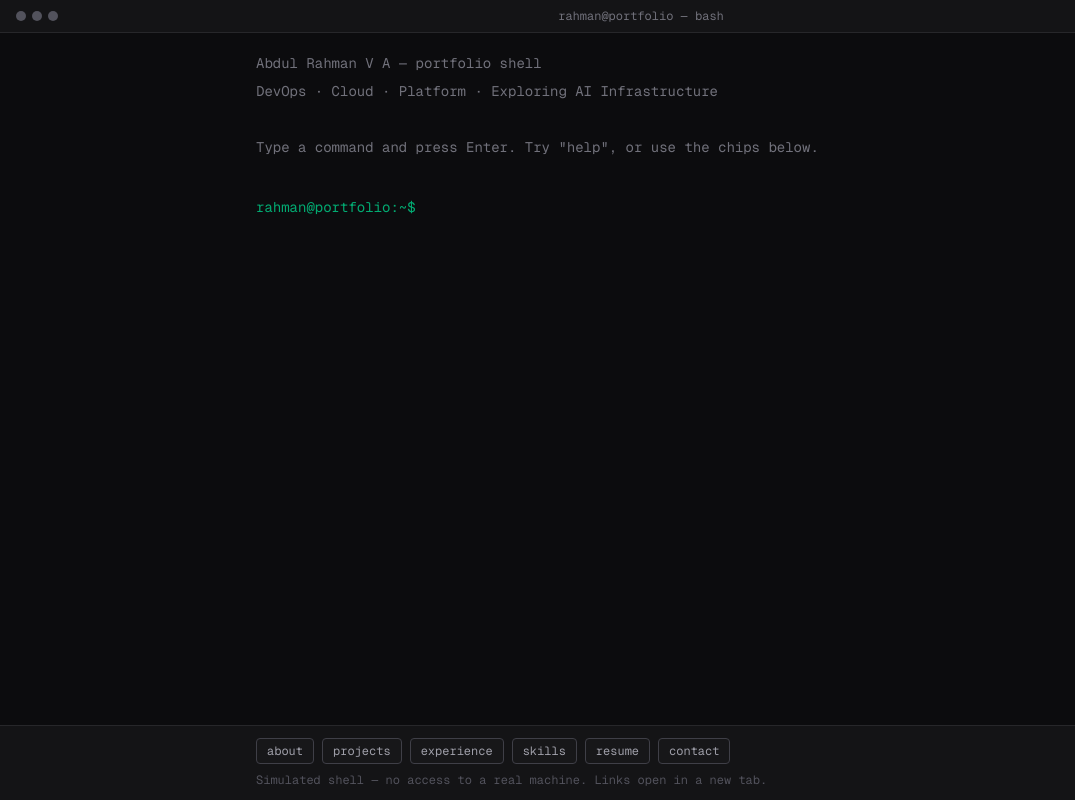
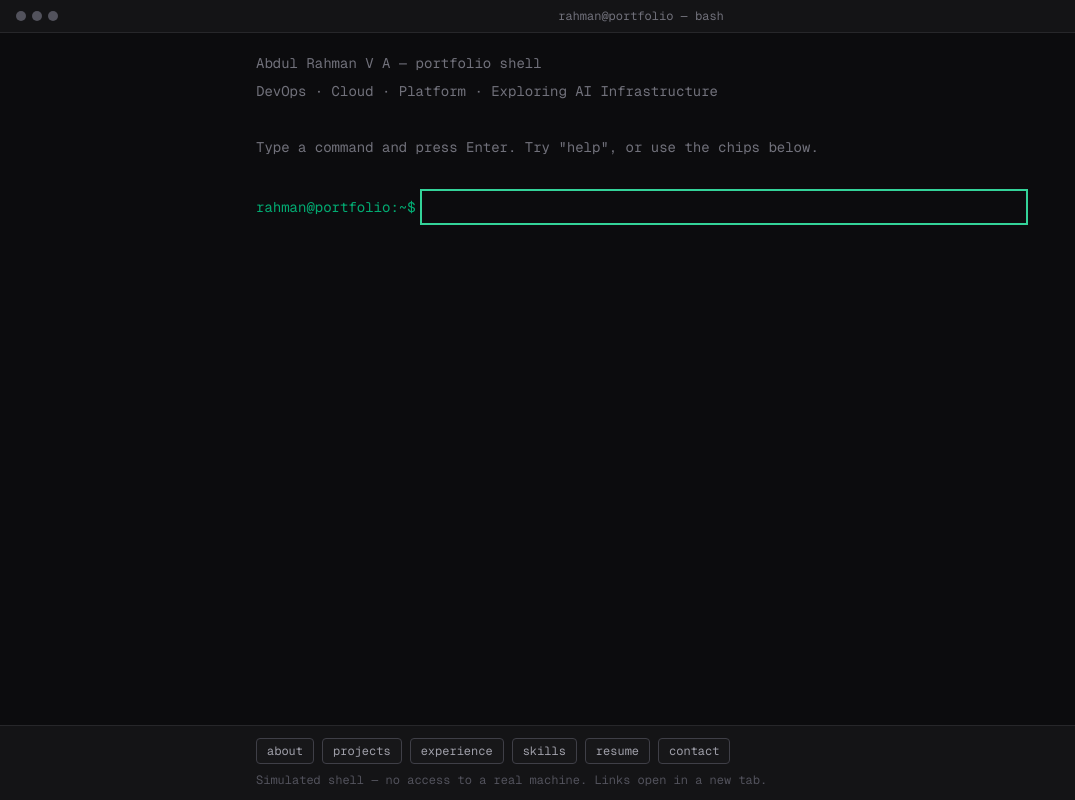
Before and after one commit to rahman5828/devops-portfolio, a Next.js app: page / in a window 1280 px wide. Shown: the whole page, without its empty margins (0-1075 px from the left). Built offline with nearby package versions, Linux system fonts and the light colour scheme.

Commit message:
Portfolio redesign: dark escbash-inspired UI — readable content, terminal language, no pure CLI, no photo

```diff
--- a/app/globals.css
+++ b/app/globals.css
@@ -1,6 +1,7 @@
 @import "tailwindcss";
 
 @theme inline {
+  --font-sans: var(--font-geist-sans);
   --font-mono: var(--font-geist-mono);
 }
 
@@ -12,24 +13,14 @@ html {
   html {
     scroll-behavior: auto;
   }
-
-  * {
-    animation: none !important;
-    transition: none !important;
-  }
 }
 
 body {
-  background: #0c0c0e;
+  background: #0a0a0b;
   color: #d4d4d8;
 }
 
-/* Keep focus visible on buttons/chips; input uses caret only */
-button:focus-visible {
+:focus-visible {
   outline: 2px solid #34d399;
   outline-offset: 2px;
 }
-
-input:focus {
-  outline: none;
-}
--- a/app/layout.tsx
+++ b/app/layout.tsx
@@ -1,6 +1,11 @@
 import type { Metadata } from "next";
-import { Geist_Mono } from "next/font/google";
+import { Geist, Geist_Mono } from "next/font/google";
 import "./globals.css";
+
+const geistSans = Geist({
+  variable: "--font-geist-sans",
+  subsets: ["latin"],
+});
 
 const geistMono = Geist_Mono({
   variable: "--font-geist-mono",
@@ -10,19 +15,16 @@ const geistMono = Geist_Mono({
 export const metadata: Metadata = {
   title: "Abdul Rahman — DevOps & Cloud Engineer",
   description:
-    "Interactive portfolio terminal. DevOps, cloud infrastructure, platform engineering. Type help to begin.",
-  openGraph: {
-    title: "Abdul Rahman — DevOps & Cloud Engineer",
-    description:
-      "Explore projects, experience, and skills through a portfolio shell.",
-    type: "website",
-  },
+    "DevOps, cloud infrastructure, and platform engineering. Containers, CI/CD, AWS. Open to full-time and selective freelance roles.",
 };
 
 export default function RootLayout({ children }: LayoutProps<"/">) {
   return (
-    <html lang="en" className={`${geistMono.variable} h-full`}>
-      <body className="min-h-full font-mono antialiased">{children}</body>
+    <html
+      lang="en"
+      className={`${geistSans.variable} ${geistMono.variable} h-full`}
+    >
+      <body className="min-h-full font-sans antialiased">{children}</body>
     </html>
   );
 }
```
